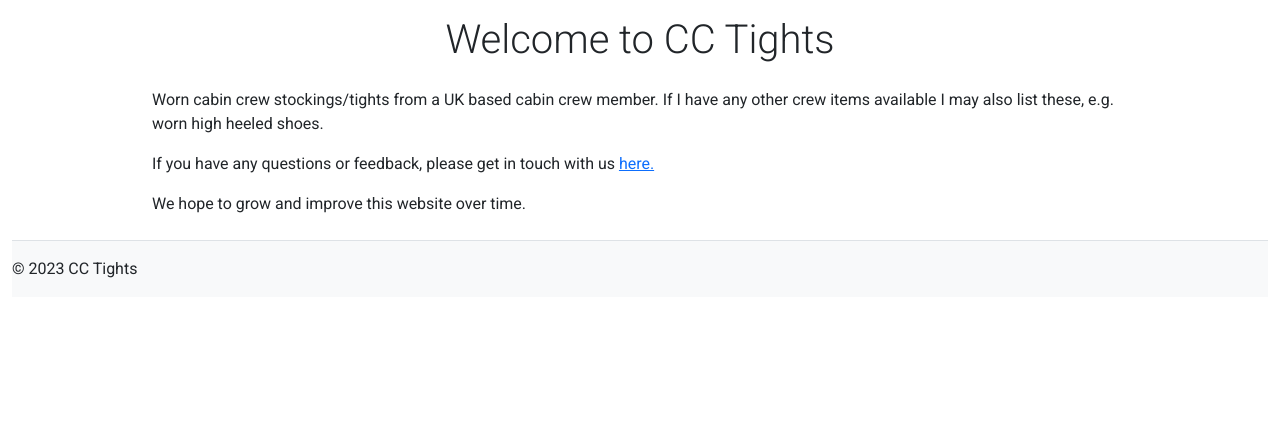
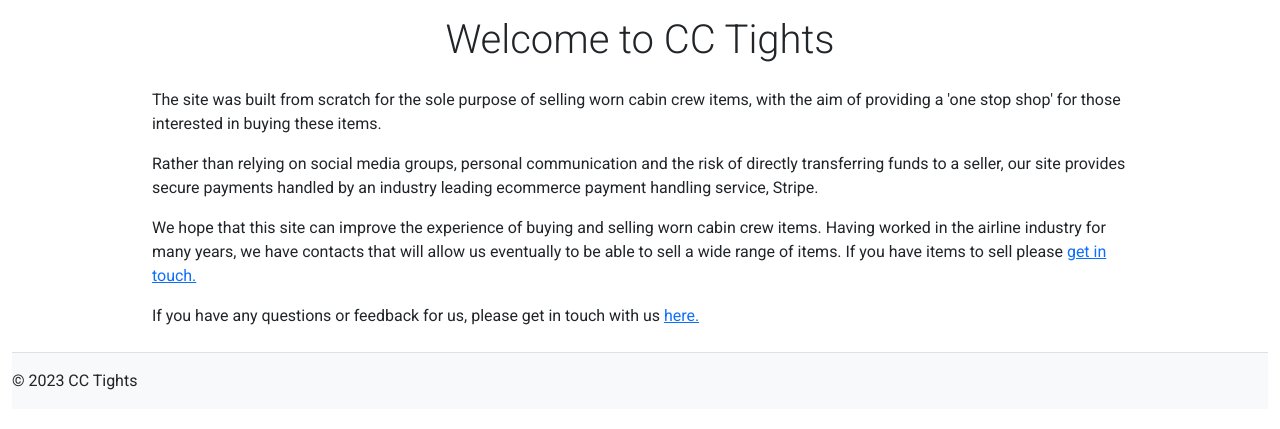
Before and after one commit to billhurt/neonlorry, a Django app: page /about/ in a window 1280 px wide. Shown: the part 76-505 px from the top of the page. Run offline with Django 4.2, Linux system fonts and the light colour scheme; some libraries are stand-ins or nearby versions.

Commit message:
Update about.html

```diff
--- a/templates/store/about.html
+++ b/templates/store/about.html
@@ -2,10 +2,14 @@
 {% block content %}
 <div class="container">
     <h1 class="fw-light text-center py-3">Welcome to CC Tights</h1>
-    <p>Worn cabin crew stockings/tights from a UK based cabin crew member. If I have any other crew items available I
-        may also list these, e.g. worn high heeled shoes.</p>
-    <p>If you have any questions or feedback, please get in touch with us <a href="mailto:info@cctights.com">here.</a>
+    <p>The site was built from scratch for the sole purpose of selling worn cabin crew items, with the aim of providing
+        a 'one stop shop' for those interested in buying these items.</p>
+    <p>Rather than relying on social media groups, personal communication and the risk of directly transferring funds to a seller, our
+        site provides secure payments handled by an industry leading ecommerce payment handling service, Stripe.</p>
+    <p>We hope that this site can improve the experience of buying and selling worn cabin crew items. Having worked in
+        the airline industry for many years, we have contacts that will allow us eventually to be able to sell a wide
+        range of items. If you have items to sell please <a href="mailto:info@cctights.com">get in touch.</a></p>
+    <p>If you have any questions or feedback for us, please get in touch with us <a href="mailto:info@cctights.com">here.</a>
     </p>
-    <p>We hope to grow and improve this website over time.</p>
 </div>
 {% endblock %}
```
